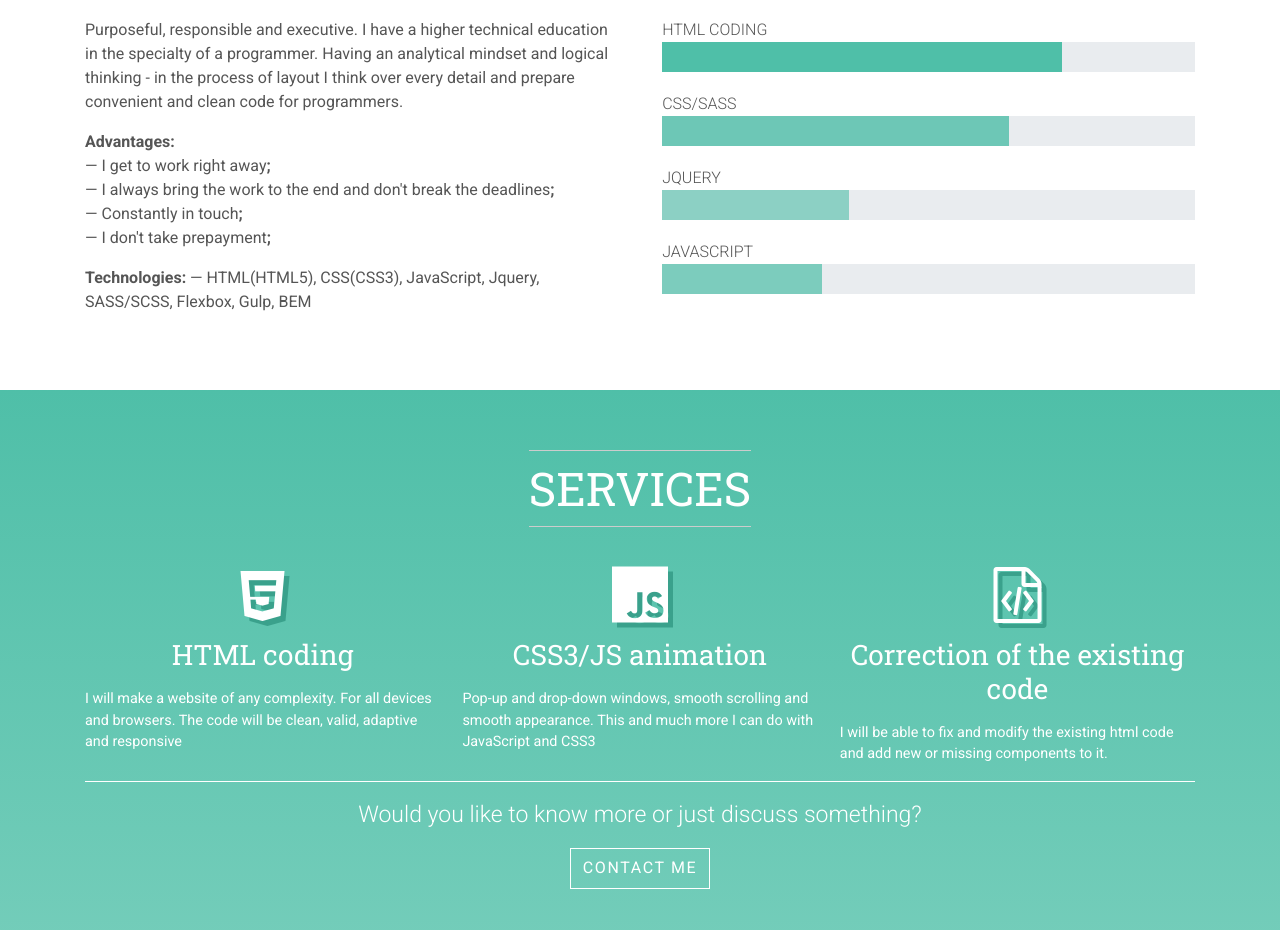
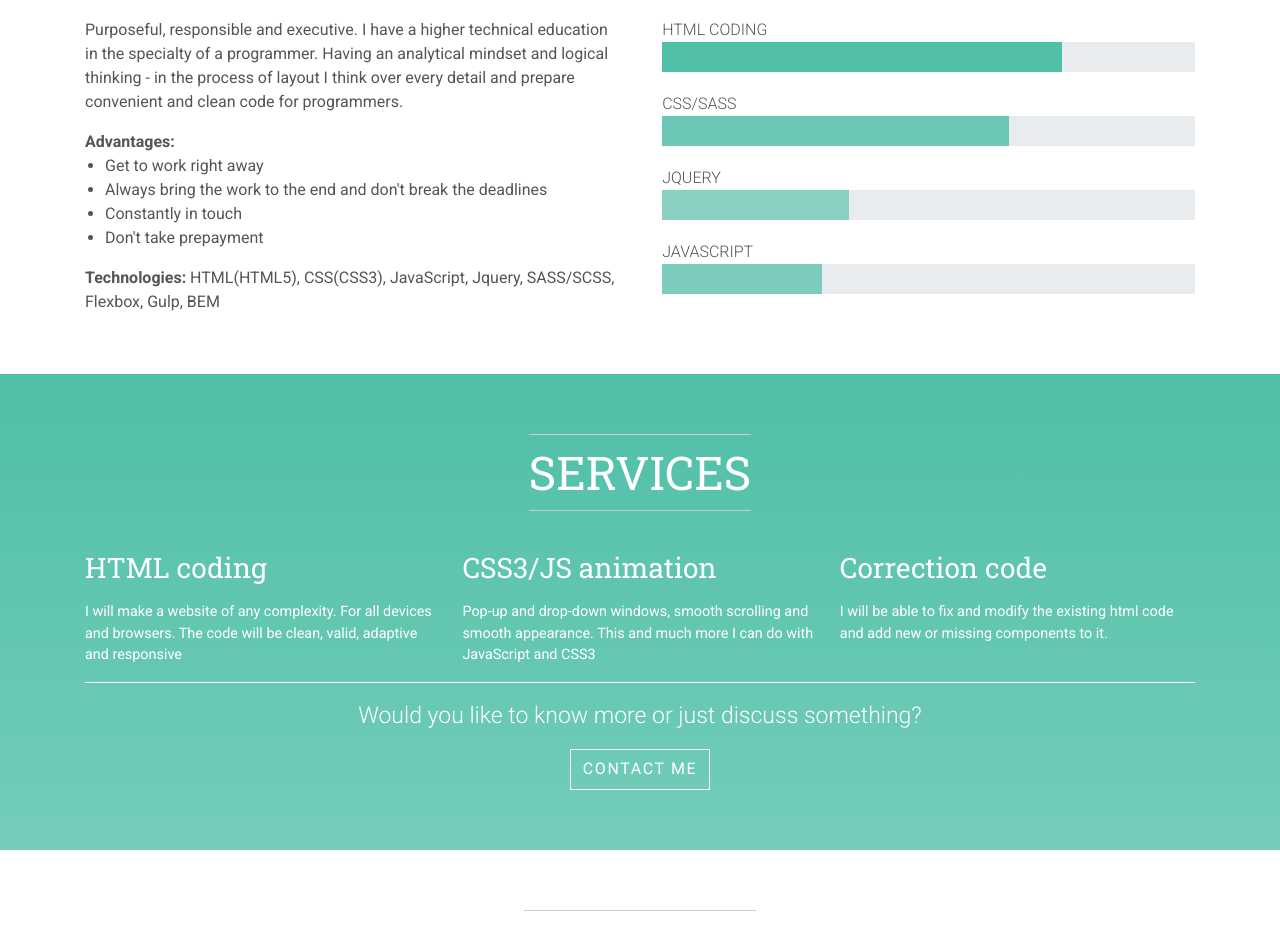
Before and after one commit to FlyArp/webfolio, a website: page portfolio/index.html in a window 1280 px wide. Shown: the part 960-1890 px from the top of the page. Drawn offline with Linux system fonts and the light colour scheme; files that its build step writes are made by us from their sources; files whose address does not match are found by name.

Commit message:
about add ul, serv remove icon, ta-l

```diff
--- a/#src/js/script.js
+++ b/#src/js/script.js
@@ -14,9 +14,9 @@ $(function() {
 // Функции================================================================================================================================================================
 	@@include('scrollspy.js');
 // Активный код================================================================================================================================================================
-	@@include('langswitch.js');
+	// @@include('langswitch.js');
 	@@include('smoothscroll.js');
-	@@include('langidentifier.js');
+	// @include('langidentifier.js');
 
 	// Burger menu
 	$('.header__burger').click(function() {
--- a/#src/scss/style.scss
+++ b/#src/scss/style.scss
@@ -413,12 +413,14 @@ body {
 	}
 	// .about__text
 	&__text {
-		width: 48%;
-		text-align: left;
 		opacity: 0;
 		animation-delay: .25s;
-		& p {
-			margin-bottom: 16px;
+		& ul {
+			padding-left: 20px;
+		}
+
+		& ul li {
+			list-style-type: disc;
 		}
 
 		@media (max-width: $md2) {
@@ -442,6 +444,19 @@ body {
 
 		@media (max-width: $md3) {
 			width: 100%;
+		}
+	}
+}
+
+// Text-about
+.text-about {
+	width: 48%;
+	text-align: left;
+	// text-about__item
+	&__item {
+		margin-bottom: 16px;
+		&:nth-child(2), &:last-child {
+			margin-bottom: 0;
 		}
 	}
 }
@@ -525,18 +540,19 @@ body {
 		}
 	}
 	// .services__icon
-	&__icon {
-		font-size: (56/16) + rem;
-		line-height: 1;
-		margin-bottom: 10px;
-		text-shadow: 5px 5px 0 #3aa18c;
-	}
+	// &__icon {
+	// 	font-size: (45/16) + rem;
+	// 	line-height: 1;
+	// 	margin-bottom: 10px;
+	// 	text-shadow: 5px 5px 0 #3aa18c;
+	// }
 	// .services__title
 	&__title {
 		font-family: $sec-font;
 		font-size: 1.75rem;
 		line-height: 1.2;
 		margin-bottom: 1rem;
+		text-align: left;
 	}
 	// .services__text
 	&__text {
--- a/portfolio/index.html
+++ b/portfolio/index.html
@@ -58,10 +58,18 @@
 			<div class="container">
 				<h2 class="section__title" data-aos="fade-top">About Me</h2>
 				<div class="about">
-					<div class="about__text" data-aos="fade-bottom">
-						<p>Purposeful, responsible and executive. I have a higher technical education in the specialty of a programmer. Having an analytical mindset and logical thinking - in the process of layout I think over every detail and prepare convenient and clean code for programmers.</p>
-						<p><b>Advantages:</b><br>— I get to work right away<b>;</b><br>— I always bring the work to the end and don't break the deadlines<b>;</b><br>— Constantly in touch<b>;</b><br>— I don't take prepayment<b>;</b></p>
-						<p><b>Technologies:</b> — HTML(HTML5), CSS(CSS3), JavaScript, Jquery, SASS/SCSS, Flexbox, Gulp, BEM</p>
+					<div class="about__text text-about" data-aos="fade-bottom">
+						<p class="text-about__item">Purposeful, responsible and executive. I have a higher technical education in the specialty of a programmer. Having an analytical mindset and logical thinking - in the process of layout I think over every detail and prepare convenient and clean code for programmers.</p>
+						<p class="text-about__item">
+							<b>Advantages:</b><br>
+						</p>
+						<ul class="text-about__item">
+							<li>Get to work right away</li>
+							<li>Always bring the work to the end and don't break the deadlines</li>
+							<li>Constantly in touch</li>
+							<li>Don't take prepayment</li>
+						</ul>
+						<p class="text-about__item"><b>Technologies:</b>  HTML(HTML5), CSS(CSS3), JavaScript, Jquery, SASS/SCSS, Flexbox, Gulp, BEM</p>
 					</div>
 					<div class="about__skills skills" data-aos="fade-bottom">
 						<div class="skills__item">
@@ -98,24 +106,15 @@
 				<h2 class="section__title" data-aos="fade-top">Services</h2>
 				<div class="services">
 					<div class="services__item services__item_first" data-aos="fade-bottom">
-						<div class="services__icon">
-							<i class="icon-html5"></i>
-						</div>
 						<h3 class="services__title">HTML coding</h3>
 						<p class="services__text">I will make a website of any complexity. For all devices and browsers. The code will be clean, valid, adaptive and responsive</p>
 					</div>
 					<div class="services__item services__item_second" data-aos="fade-bottom">
-						<div class="services__icon">
-							<i class="icon-javascript"></i>
-						</div>
 						<h3 class="services__title">CSS3/JS animation</h3>
 						<p class="services__text">Pop-up and drop-down windows, smooth scrolling and smooth appearance. This and much more I can do with JavaScript and CSS3</p>
 					</div>
 					<div class="services__item services__item_third" data-aos="fade-bottom">
-						<div class="services__icon">
-							<i class="icon-file-code-o"></i>
-						</div>
-						<h3 class="services__title">Correction of the existing code</h3>
+						<h3 class="services__title">Correction code</h3>
 						<p class="services__text">I will be able to fix and modify the existing html code and add new or missing components to it.</p>
 					</div>
 				</div>
--- a/portfolio/js/script.js
+++ b/portfolio/js/script.js
@@ -80,7 +80,7 @@ var contactLink = $('[data-scroll="#contact"]').parent('li'),
 		}
 	};
 // Активный код================================================================================================================================================================
-	// Lang Switch
+	// // Lang Switch
 	function changeToRu () {
 		$('html').attr('lang', 'ru');
 		let margin = 5;
@@ -300,26 +300,7 @@ var contactLink = $('[data-scroll="#contact"]').parent('li'),
 			scrollTop: blockOffset},
 			700, "linear");
 	});;
-	function browserLocale () {
-	  var lang
-
-	  if (navigator.languages && navigator.languages.length) {
-	    // latest versions of Chrome and Firefox set this correctly
-	    lang = navigator.languages[0]
-	  } else if (navigator.userLanguage) {
-	    // IE only
-	    lang = navigator.userLanguage
-	  } else {
-	    // latest versions of Chrome, Firefox, and Safari set this correctly
-	    lang = navigator.language
-	  }
-
-	  return lang
-	}
-	// Change Lang
-	if (browserLocale().indexOf('ru') !== -1) {
-    	changeToRu();
-	};
+	// @include('langidentifier.js');
 
 	// Burger menu
 	$('.header__burger').click(function() {
```
Also changed, not shown: #src/index.html (+13 -14 lines), portfolio/css/style.css, portfolio/css/style.min.css, portfolio/js/script.min.js.
